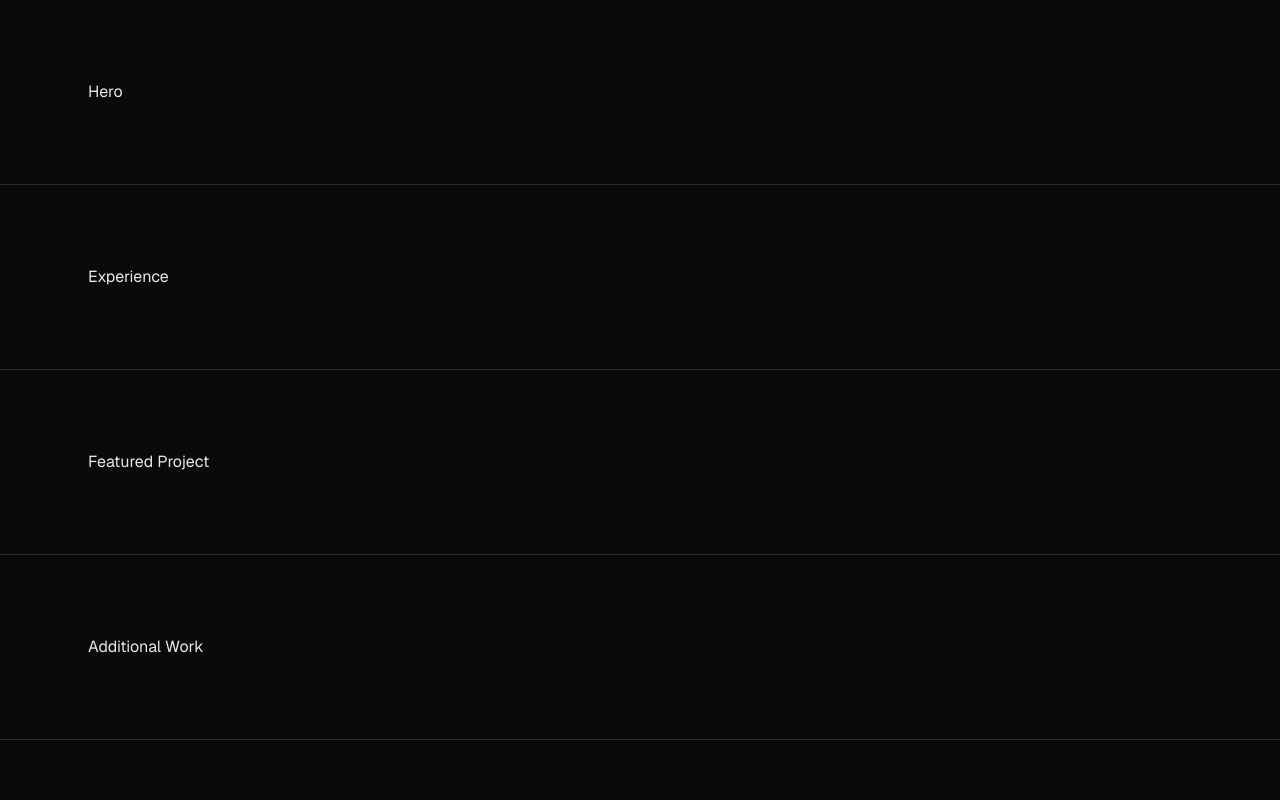
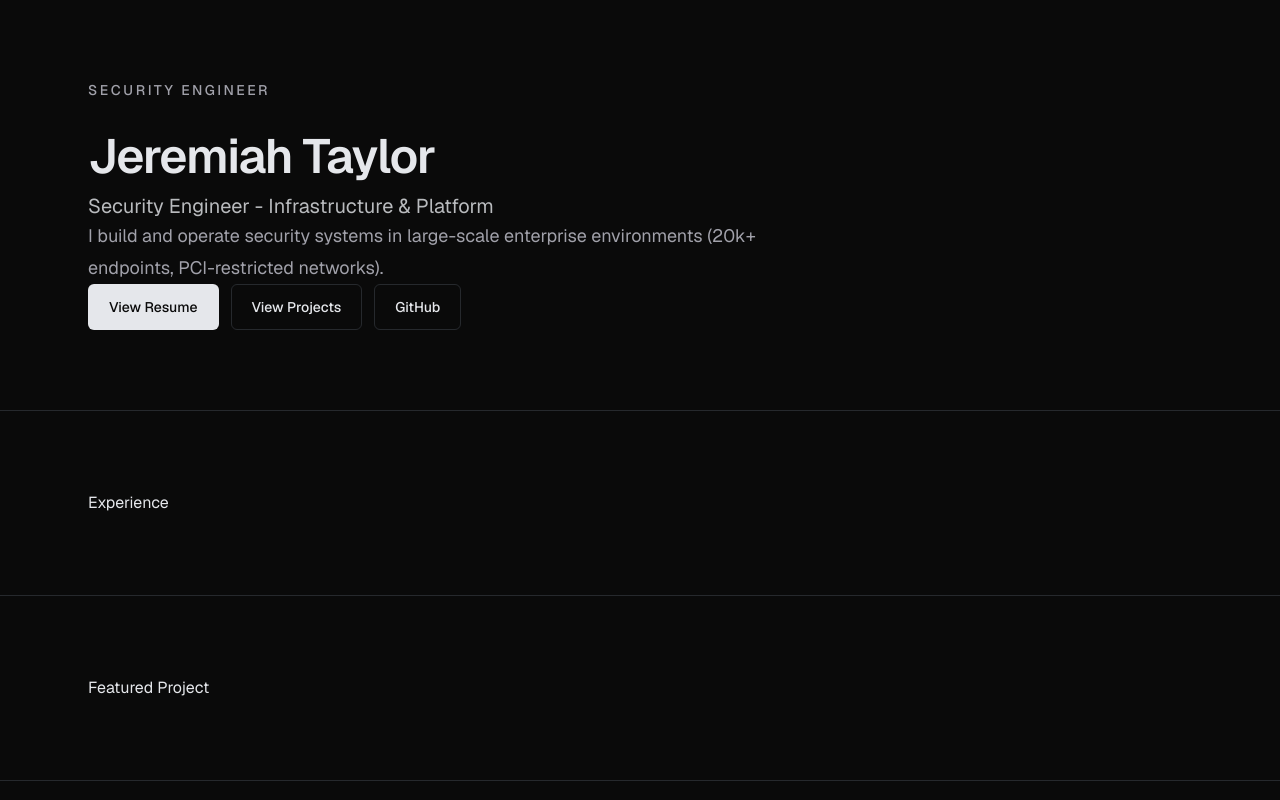
Before and after one commit to Jeremiahtaylor2017/personalsite, a Next.js app: page / in a window 1280 px wide. Shown: the top 800 px of the page. Built offline with nearby package versions, Linux system fonts and the light colour scheme.

Commit message:
wip: Hero section

```diff
--- a/app/globals.css
+++ b/app/globals.css
@@ -5,6 +5,8 @@
 	--foreground: #e5e7eb;
 	--muted: #a1a1aa;
 	--border: rgba(148, 163, 184, 0.2);
+	--surface: #161616;
+	--surface-hover: #202020;
 }
 
 @theme inline {
@@ -12,6 +14,8 @@
 	--color-foreground: var(--foreground);
 	--color-muted: var(--muted);
 	--color-border: var(--border);
+	--color-surface: var(--surface);
+	--color-surface-hover: var(--surface-hover);
 	--font-sans: var(--font-geist-sans);
 	--font-mono: var(--font-geist-mono);
 }
@@ -32,7 +36,6 @@ body {
 }
 
 a {
-	color: inherit;
 	text-decoration: none;
 }
 
--- a/app/page.tsx
+++ b/app/page.tsx
@@ -3,7 +3,35 @@ export default function Home() {
 		<main className="flex-1">
 			<section id="hero" aria-labelledby="hero-heading">
 				<div className="mx-auto max-w-6xl px-6 py-20">
-			<h1 id="hero-heading">Hero</h1>
+					<div className="max-w-3xl space-y-8">
+						<p className="text-sm font-medium uppercase tracking-[0.18em] text-muted">
+							Security Engineer
+						</p>
+						<div className="space-y-3">
+							<h1 id="hero-heading" className="text-4xl font-semibold tracking-tight text-foreground sm:text-5xl">
+								Jeremiah Taylor
+							</h1>
+							<p className="text-lg text-foreground/80 sm:text-xl">
+								Security Engineer - Infrastructure &amp; Platform
+							</p>
+						</div>
+					</div>
+
+					<p className="max-w-2xl text-base leading-8 text-muted sm:text-lg">
+						I build and operate security systems in large-scale enterprise environments (20k+ endpoints, PCI-restricted networks).
+					</p>
+
+					<div className="flex flex-col gap-3 sm:flex-row sm:flex-wrap">
+						<a href="#contact" className="inline-flex items-center justify-center rounded-md border border-transparent bg-foreground px-5 py-3 text-sm font-medium text-background transition-colors hover:border-foreground hover:bg-transparent hover:text-foreground">
+							View Resume
+						</a>
+						<a href="#featured-project" className="inline-flex items-center justify-center rounded-md border border-border px-5 py-3 text-sm font-medium text-foreground transition-colors hover:border-foreground">
+							View Projects
+						</a>
+						<a href="https://github.com/Jeremiahtaylor2017" target="_blank" rel="noreferrer" className="inline-flex items-center justify-center rounded-md border border-border px-5 py-3 text-sm font-medium text-foreground transition-colors hover:border-foreground">
+							GitHub
+						</a>
+					</div>
 				</div>
 			</section>
 
@@ -15,7 +43,7 @@ export default function Home() {
 
 			<section id="featured-project" aria-labelledby="featured-project-heading">
 				<div className="mx-auto max-w-6xl px-6 py-20">
-			<h2 id="featured=project-heading">Featured Project</h2>
+					<h2 id="featured-project-heading">Featured Project</h2>
 				</div>
 			</section>
 
```
Lines whose indentation alone changed are shown as unchanged.
